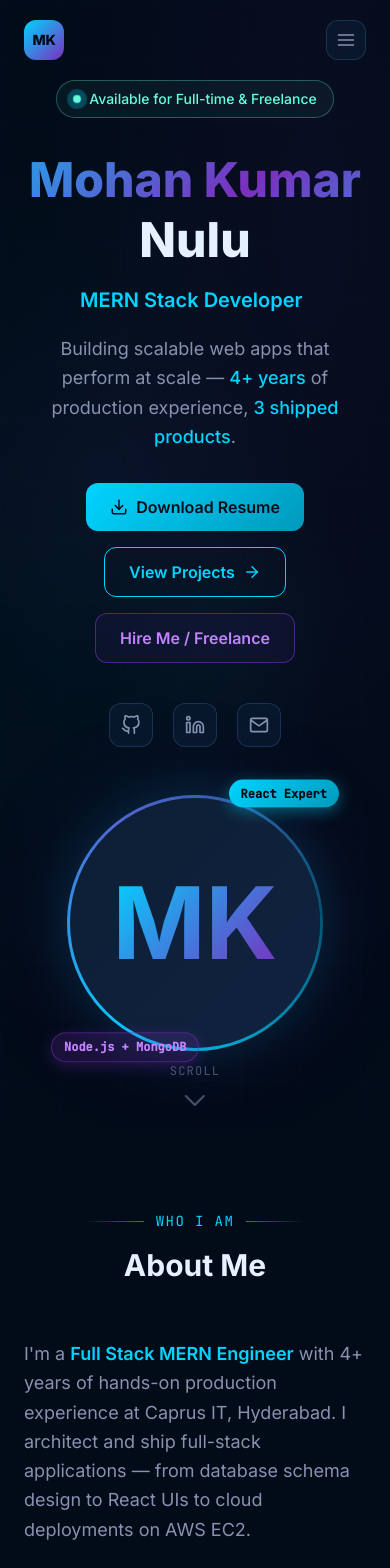
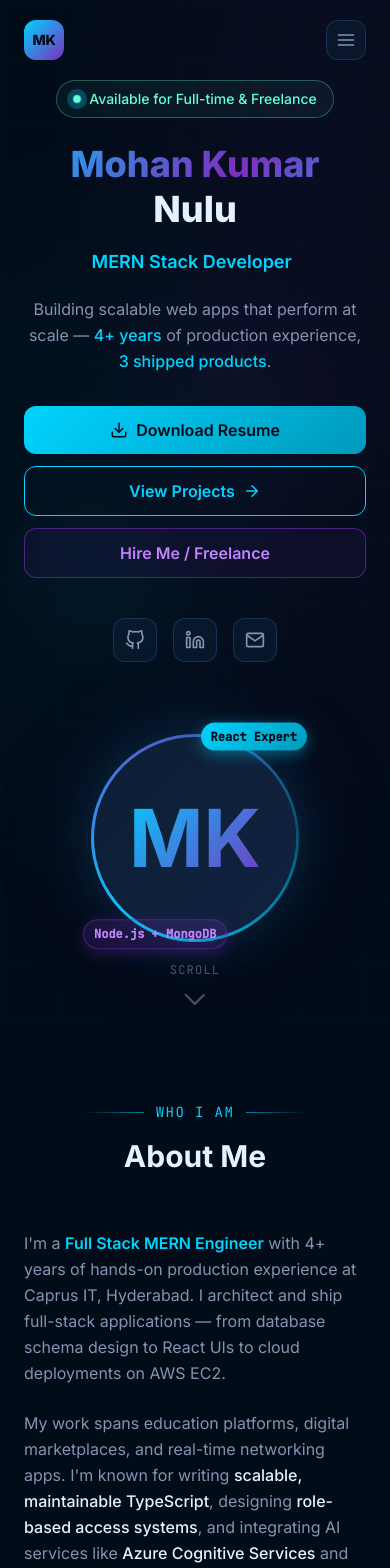
Before and after one commit to Mohan-1123/mohanportfolio, a React (Vite) app: page / in a window 390 px wide. Shown: the top 1568 px of the page. Built offline with nearby package versions, Linux system fonts and the light colour scheme; the HTML template or start-up script is replaced by a standard one.

Commit message:
Production audit fixes: mobile overflow, button layout, invalid styles, cross-origin download attr

```diff
--- a/src/components/layout/Navbar.jsx
+++ b/src/components/layout/Navbar.jsx
@@ -92,7 +92,8 @@ export default function Navbar() {
           <div className="flex items-center gap-3">
             <a
               href="https://drive.google.com/uc?export=download&id=1mDMG0-kVr5aQyWnl1hDOOYHbBxgZceg3"
-              download="Mohan_Kumar_Nulu_Resume.pdf"
+              target="_blank"
+              rel="noopener noreferrer"
               className="hidden md:flex items-center gap-2 px-4 py-2 rounded-xl text-sm font-semibold transition-all duration-300 hover:scale-105 hover:shadow-glow text-background"
               style={{ background: 'linear-gradient(135deg, #00D4FF, #0099BB)' }}
             >
@@ -149,7 +150,8 @@ export default function Navbar() {
               <div className="pt-3 border-t" style={{ borderColor: 'rgba(30,58,95,0.6)' }}>
                 <a
                   href="https://drive.google.com/uc?export=download&id=1mDMG0-kVr5aQyWnl1hDOOYHbBxgZceg3"
-                  download="Mohan_Kumar_Nulu_Resume.pdf"
+                  target="_blank"
+              rel="noopener noreferrer"
                   className="flex items-center gap-2 px-4 py-3 rounded-xl text-sm font-semibold text-background justify-center"
                   style={{ background: 'linear-gradient(135deg, #00D4FF, #0099BB)' }}
                   onClick={() => setMenuOpen(false)}
--- a/src/components/sections/About.jsx
+++ b/src/components/sections/About.jsx
@@ -18,23 +18,23 @@ export default function About() {
       <div className="container-custom">
         <SectionHeading title="About Me" subtitle="Who I Am" />
 
-        <div className="grid lg:grid-cols-2 gap-16 items-center">
+        <div className="grid lg:grid-cols-2 gap-12 lg:gap-16 items-start">
 
           {/* Left — Bio */}
           <ScrollReveal direction="left">
             <div className="space-y-6">
-              <p className="text-text-secondary text-lg leading-relaxed">
+              <p className="text-text-secondary text-base md:text-lg leading-relaxed">
                 I'm a <span className="text-accent font-semibold">Full Stack MERN Engineer</span> with 4+ years of hands-on production experience at Caprus IT, Hyderabad. I architect and ship full-stack applications — from database schema design to React UIs to cloud deployments on AWS EC2.
               </p>
-              <p className="text-text-secondary text-lg leading-relaxed">
+              <p className="text-text-secondary text-base md:text-lg leading-relaxed">
                 My work spans education platforms, digital marketplaces, and real-time networking apps. I'm known for writing <span className="text-text-primary font-medium">scalable, maintainable TypeScript</span>, designing <span className="text-text-primary font-medium">role-based access systems</span>, and integrating AI services like <span className="text-text-primary font-medium">Azure Cognitive Services</span> and <span className="text-text-primary font-medium">Gemini API</span>.
               </p>
-              <p className="text-text-secondary text-lg leading-relaxed">
+              <p className="text-text-secondary text-base md:text-lg leading-relaxed">
                 Beyond code, I mentor junior developers, champion WCAG accessibility, and collaborate in fast-moving Agile teams. I'm currently open to <span className="text-success font-semibold">full-time opportunities</span> and <span className="text-success font-semibold">freelance projects</span>.
               </p>
 
-              {/* Traits */}
-              <div className="grid grid-cols-2 gap-4 pt-4">
+              {/* Traits — single column on xs, 2 cols on sm+ */}
+              <div className="grid grid-cols-1 sm:grid-cols-2 gap-3 pt-2">
                 {traits.map(({ icon: Icon, label, desc }) => (
                   <motion.div
                     key={label}
@@ -56,7 +56,7 @@ export default function About() {
           {/* Right — Stats */}
           <ScrollReveal direction="right" delay={0.2}>
             <div className="grid grid-cols-2 gap-4">
-              {stats.map((stat, i) => (
+              {stats.map(stat => (
                 <StatCounter
                   key={stat.label}
                   value={stat.value}
@@ -66,14 +66,14 @@ export default function About() {
               ))}
             </div>
 
-            {/* Tech stack mini showcase */}
-            <div className="mt-8 glass rounded-2xl p-6" style={{ border: '1px solid rgba(30,58,95,0.8)' }}>
+            {/* Core stack */}
+            <div className="mt-6 glass rounded-2xl p-6" style={{ border: '1px solid rgba(30,58,95,0.8)' }}>
               <p className="text-text-secondary text-sm font-mono mb-4 tracking-wider uppercase">Core Stack</p>
-              <div className="flex flex-wrap gap-3 justify-center">
+              <div className="flex flex-wrap gap-2 justify-center">
                 {['React', 'Next.js', 'TypeScript', 'Node.js', 'MongoDB', 'AWS'].map(tech => (
                   <span
                     key={tech}
-                    className="px-4 py-2 rounded-lg text-sm font-mono font-medium text-accent"
+                    className="px-3 py-1.5 rounded-lg text-sm font-mono font-medium text-accent"
                     style={{ background: 'rgba(0, 212, 255, 0.08)', border: '1px solid rgba(0, 212, 255, 0.2)' }}
                   >
                     {tech}
--- a/src/components/sections/Contact.jsx
+++ b/src/components/sections/Contact.jsx
@@ -173,7 +173,6 @@ export default function Contact() {
                     style={{
                       background: 'rgba(17, 34, 64, 0.6)',
                       border: '1px solid rgba(30,58,95,0.8)',
-                      focusRingColor: 'rgba(0, 212, 255, 0.4)',
                     }}
                     onFocus={e => e.target.style.borderColor = 'rgba(0, 212, 255, 0.5)'}
                     onBlur={e => e.target.style.borderColor = 'rgba(30,58,95,0.8)'}
--- a/src/components/sections/Hero.jsx
+++ b/src/components/sections/Hero.jsx
@@ -2,6 +2,8 @@ import { motion } from 'framer-motion'
 import { TypeAnimation } from 'react-type-animation'
 import { Link } from 'react-scroll'
 import { FiGithub, FiLinkedin, FiMail, FiDownload, FiArrowRight } from 'react-icons/fi'
+
+const RESUME_URL = 'https://drive.google.com/uc?export=download&id=1mDMG0-kVr5aQyWnl1hDOOYHbBxgZceg3'
 
 export default function Hero() {
   return (
@@ -22,35 +24,35 @@ export default function Hero() {
         }}
       />
 
-      {/* Floating orbs */}
+      {/* Floating orbs — clamped so they never overflow viewport */}
       <motion.div
-        className="absolute top-1/4 right-1/4 w-96 h-96 rounded-full pointer-events-none"
+        className="absolute top-1/4 right-0 w-72 h-72 md:w-96 md:h-96 rounded-full pointer-events-none"
         style={{ background: 'radial-gradient(circle, rgba(123, 47, 190, 0.08) 0%, transparent 70%)' }}
         animate={{ scale: [1, 1.2, 1], opacity: [0.5, 0.8, 0.5] }}
         transition={{ duration: 8, repeat: Infinity, ease: 'easeInOut' }}
       />
       <motion.div
-        className="absolute bottom-1/3 left-1/4 w-64 h-64 rounded-full pointer-events-none"
+        className="absolute bottom-1/3 left-0 w-48 h-48 md:w-64 md:h-64 rounded-full pointer-events-none"
         style={{ background: 'radial-gradient(circle, rgba(0, 212, 255, 0.06) 0%, transparent 70%)' }}
         animate={{ scale: [1, 1.3, 1], opacity: [0.4, 0.7, 0.4] }}
         transition={{ duration: 6, repeat: Infinity, ease: 'easeInOut', delay: 2 }}
       />
 
-      <div className="container-custom section-padding relative z-10">
-        <div className="flex flex-col lg:flex-row items-center gap-12 lg:gap-16">
+      <div className="container-custom section-padding relative z-10 w-full">
+        <div className="flex flex-col lg:flex-row items-center gap-10 lg:gap-16">
 
           {/* Left Content */}
-          <div className="flex-1 text-center lg:text-left">
+          <div className="flex-1 text-center lg:text-left w-full min-w-0">
 
             {/* Status pill */}
             <motion.div
               initial={{ opacity: 0, y: 20 }}
               animate={{ opacity: 1, y: 0 }}
               transition={{ duration: 0.5 }}
-              className="inline-flex items-center gap-2 px-4 py-2 rounded-full border mb-8"
+              className="inline-flex items-center gap-2 px-4 py-2 rounded-full border mb-6"
               style={{ borderColor: 'rgba(100, 255, 218, 0.3)', backgroundColor: 'rgba(100, 255, 218, 0.05)' }}
             >
-              <span className="animate-pulse-ring w-2 h-2 rounded-full bg-success inline-block" />
+              <span className="animate-pulse-ring w-2 h-2 rounded-full bg-success inline-block flex-shrink-0" />
               <span className="text-success text-sm font-medium">Available for Full-time & Freelance</span>
             </motion.div>
 
@@ -59,7 +61,7 @@ export default function Hero() {
               initial={{ opacity: 0, y: 30 }}
               animate={{ opacity: 1, y: 0 }}
               transition={{ duration: 0.6, delay: 0.1 }}
-              className="text-5xl md:text-6xl lg:text-7xl font-extrabold leading-tight mb-4"
+              className="text-4xl sm:text-5xl md:text-6xl lg:text-7xl font-extrabold leading-tight mb-4"
             >
               <span className="text-gradient-animate">Mohan Kumar</span>
               <br />
@@ -71,7 +73,7 @@ export default function Hero() {
               initial={{ opacity: 0, y: 20 }}
               animate={{ opacity: 1, y: 0 }}
               transition={{ duration: 0.6, delay: 0.2 }}
-              className="text-xl md:text-2xl font-semibold mb-4 h-8"
+              className="text-lg sm:text-xl md:text-2xl font-semibold mb-4 min-h-[2rem]"
               style={{ color: '#00D4FF' }}
             >
               <TypeAnimation
@@ -93,7 +95,7 @@ export default function Hero() {
               initial={{ opacity: 0, y: 20 }}
               animate={{ opacity: 1, y: 0 }}
               transition={{ duration: 0.6, delay: 0.3 }}
-              className="text-text-secondary text-lg md:text-xl leading-relaxed mb-8 max-w-xl mx-auto lg:mx-0"
+              className="text-text-secondary text-base md:text-lg leading-relaxed mb-8 max-w-xl mx-auto lg:mx-0"
             >
               Building scalable web apps that perform at scale —{' '}
               <span className="text-accent font-medium">4+ years</span> of production experience,{' '}
@@ -105,12 +107,13 @@ export default function Hero() {
               initial={{ opacity: 0, y: 20 }}
               animate={{ opacity: 1, y: 0 }}
               transition={{ duration: 0.6, delay: 0.4 }}
-              className="flex flex-wrap gap-4 justify-center lg:justify-start mb-10"
+              className="flex flex-col sm:flex-row flex-wrap gap-3 justify-center lg:justify-start mb-10"
             >
               <a
-                href="https://drive.google.com/uc?export=download&id=1mDMG0-kVr5aQyWnl1hDOOYHbBxgZceg3"
-                download="Mohan_Kumar_Nulu_Resume.pdf"
-                className="flex items-center gap-2 px-6 py-3 rounded-xl font-semibold text-background transition-all duration-300 hover:scale-105 hover:shadow-glow"
+                href={RESUME_URL}
+                target="_blank"
+                rel="noopener noreferrer"
+                className="flex items-center justify-center gap-2 px-6 py-3 rounded-xl font-semibold text-background transition-all duration-300 hover:scale-105 hover:shadow-glow"
                 style={{ background: 'linear-gradient(135deg, #00D4FF, #0099BB)' }}
               >
                 <FiDownload size={18} />
@@ -122,7 +125,7 @@ export default function Hero() {
                 smooth
                 duration={600}
                 offset={-80}
-                className="flex items-center gap-2 px-6 py-3 rounded-xl font-semibold border border-accent text-accent transition-all duration-300 hover:bg-accent hover:text-background hover:scale-105 hover:shadow-glow cursor-pointer"
+                className="flex items-center justify-center gap-2 px-6 py-3 rounded-xl font-semibold border border-accent text-accent transition-all duration-300 hover:bg-accent hover:text-background hover:scale-105 hover:shadow-glow cursor-pointer"
               >
                 View Projects
                 <FiArrowRight size={18} />
@@ -133,7 +136,7 @@ export default function Hero() {
                 smooth
                 duration={600}
                 offset={-80}
-                className="flex items-center gap-2 px-6 py-3 rounded-xl font-semibold border transition-all duration-300 hover:scale-105 cursor-pointer"
+                className="flex items-center justify-center gap-2 px-6 py-3 rounded-xl font-semibold border transition-all duration-300 hover:scale-105 cursor-pointer"
                 style={{
                   borderColor: 'rgba(123, 47, 190, 0.6)',
                   color: '#C084FC',
@@ -157,7 +160,7 @@ export default function Hero() {
               initial={{ opacity: 0, y: 20 }}
               animate={{ opacity: 1, y: 0 }}
               transition={{ duration: 0.6, delay: 0.5 }}
-              className="flex gap-5 justify-center lg:justify-start"
+              className="flex gap-4 justify-center lg:justify-start"
             >
               {[
                 { icon: FiGithub, href: 'https://github.com/Mohan-1123', label: 'GitHub' },
@@ -185,11 +188,11 @@ export default function Hero() {
             initial={{ opacity: 0, scale: 0.8 }}
             animate={{ opacity: 1, scale: 1 }}
             transition={{ duration: 0.8, delay: 0.3 }}
-            className="flex-shrink-0 relative"
+            className="flex-shrink-0 relative mt-8 lg:mt-0"
           >
             {/* Rotating outer ring */}
             <motion.div
-              className="absolute inset-0 rounded-full"
+              className="absolute inset-0 rounded-full pointer-events-none"
               style={{
                 background: 'conic-gradient(from 0deg, #00D4FF, #7B2FBE, transparent, #00D4FF)',
                 padding: '3px',
@@ -201,29 +204,28 @@ export default function Hero() {
 
             {/* Glow behind photo */}
             <div
-              className="absolute inset-2 rounded-full"
+              className="absolute inset-2 rounded-full pointer-events-none"
               style={{ boxShadow: '0 0 60px rgba(0, 212, 255, 0.2), 0 0 120px rgba(123, 47, 190, 0.15)', borderRadius: '50%' }}
             />
 
             {/* Photo container */}
             <div
-              className="relative w-64 h-64 md:w-80 md:h-80 rounded-full overflow-hidden"
+              className="relative w-52 h-52 sm:w-64 sm:h-64 md:w-72 md:h-72 rounded-full overflow-hidden"
               style={{ border: '3px solid rgba(0, 212, 255, 0.3)' }}
             >
-              {/* Placeholder avatar when no photo */}
               <div
-                className="w-full h-full flex items-center justify-center text-7xl font-bold"
+                className="w-full h-full flex items-center justify-center font-bold"
                 style={{ background: 'linear-gradient(135deg, #0D1F35, #112240)' }}
               >
-                <span className="text-gradient" style={{ fontSize: '100px' }}>MK</span>
+                <span className="text-gradient" style={{ fontSize: '80px' }}>MK</span>
               </div>
             </div>
 
-            {/* Floating tech pills */}
+            {/* Floating tech pills — repositioned to stay inside on mobile */}
             <motion.div
               animate={{ y: [-5, 5, -5] }}
               transition={{ duration: 3, repeat: Infinity, ease: 'easeInOut' }}
-              className="absolute -top-4 -right-4 px-3 py-1.5 rounded-full text-xs font-mono font-semibold text-background"
+              className="absolute -top-3 -right-2 sm:-right-4 px-2.5 py-1.5 rounded-full text-xs font-mono font-semibold text-background whitespace-nowrap"
               style={{ background: 'linear-gradient(135deg, #00D4FF, #0099BB)', boxShadow: '0 4px 15px rgba(0, 212, 255, 0.4)' }}
             >
               React Expert
@@ -231,7 +233,7 @@ export default function Hero() {
             <motion.div
               animate={{ y: [5, -5, 5] }}
               transition={{ duration: 4, repeat: Infinity, ease: 'easeInOut', delay: 1 }}
-              className="absolute -bottom-4 -left-4 px-3 py-1.5 rounded-full text-xs font-mono font-semibold"
+              className="absolute -bottom-3 -left-2 sm:-left-4 px-2.5 py-1.5 rounded-full text-xs font-mono font-semibold whitespace-nowrap"
               style={{ background: 'rgba(123, 47, 190, 0.2)', border: '1px solid rgba(123, 47, 190, 0.5)', color: '#C084FC', boxShadow: '0 4px 15px rgba(123, 47, 190, 0.3)' }}
             >
               Node.js + MongoDB
@@ -241,7 +243,7 @@ export default function Hero() {
 
         {/* Scroll indicator */}
         <motion.div
-          className="absolute bottom-8 left-1/2 transform -translate-x-1/2 flex flex-col items-center gap-2 text-text-muted"
+          className="absolute bottom-6 left-1/2 transform -translate-x-1/2 flex flex-col items-center gap-2 text-text-muted"
           initial={{ opacity: 0 }}
           animate={{ opacity: 1 }}
           transition={{ delay: 1.5 }}
--- a/src/components/sections/HireMe.jsx
+++ b/src/components/sections/HireMe.jsx
@@ -110,13 +110,13 @@ export default function HireMe() {
               I'd love to hear about it and discuss how I can help.
             </p>
 
-            <div className="flex flex-wrap gap-4 justify-center">
+            <div className="flex flex-col sm:flex-row flex-wrap gap-4 justify-center items-center">
               <Link
                 to="contact"
                 smooth
                 duration={600}
                 offset={-80}
-                className="flex items-center gap-2 px-8 py-4 rounded-xl font-semibold text-background transition-all duration-300 hover:scale-105 hover:shadow-glow cursor-pointer text-lg"
+                className="flex items-center justify-center gap-2 px-8 py-4 rounded-xl font-semibold text-background transition-all duration-300 hover:scale-105 hover:shadow-glow cursor-pointer text-lg w-full sm:w-auto"
                 style={{ background: 'linear-gradient(135deg, #00D4FF, #0099BB)' }}
               >
                 Get in Touch
@@ -124,7 +124,7 @@ export default function HireMe() {
               </Link>
               <a
                 href="mailto:mohankumar8096@gmail.com"
-                className="flex items-center gap-2 px-8 py-4 rounded-xl font-semibold border transition-all duration-300 hover:scale-105 text-lg"
+                className="flex items-center justify-center gap-2 px-6 py-4 rounded-xl font-semibold border transition-all duration-300 hover:scale-105 text-base w-full sm:w-auto break-all text-center"
                 style={{ borderColor: 'rgba(0,212,255,0.3)', color: '#00D4FF', background: 'rgba(0,212,255,0.05)' }}
               >
                 mohankumar8096@gmail.com
```
